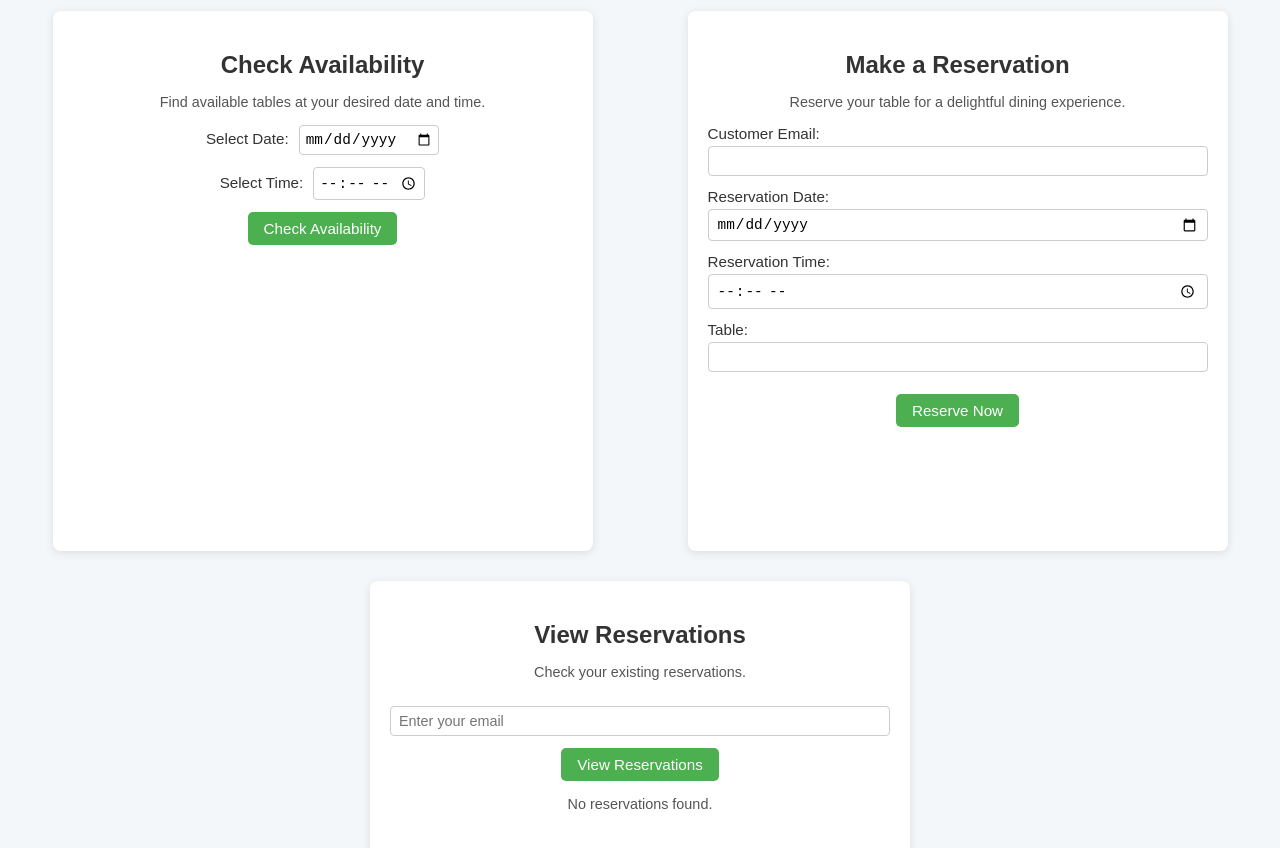
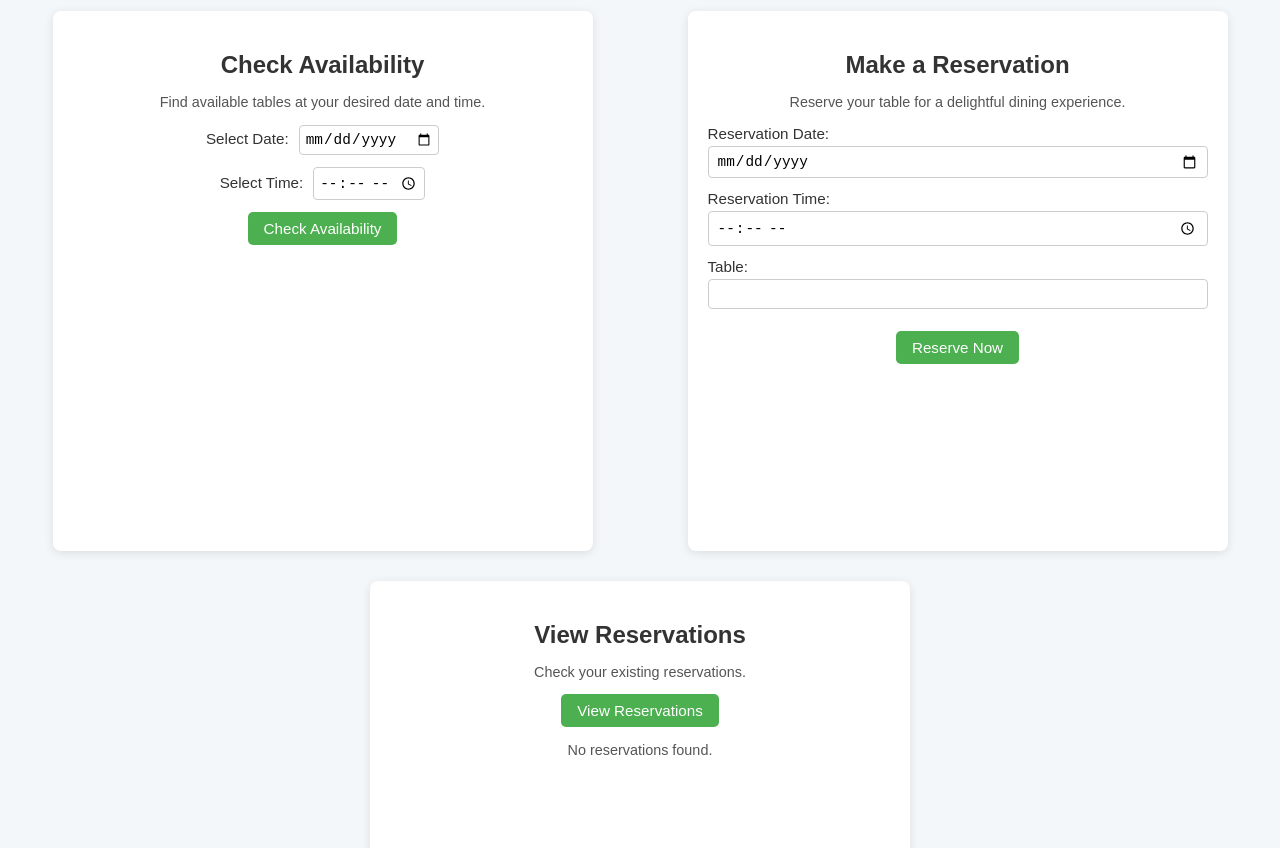
Before and after one commit to kas-rabur/SoftwareEngineeringRestaurantManagement, a React (Create React App) app in the folder client/: page /customer in a window 1280 px wide. Shown: the part 220-1068 px from the top of the page. Built offline with nearby package versions, Linux system fonts and the light colour scheme; sample sign-in values are in the browser's storage.

Commit message:
email is now automatically extracted from the token, meaning the user no longer has to manually input it everytime they do an action

```diff
--- a/client/src/components/ReservationCard.jsx
+++ b/client/src/components/ReservationCard.jsx
@@ -1,25 +1,40 @@
 import "../styles/ReservationCard.css";
 import React, { useState } from "react";
+import { jwtDecode } from "jwt-decode";
 
 const ReservationCard = () => {
-    const [CustomerEmail, setCustomerEmail] = useState("");
     const [ReservationDate, setReservationDate] = useState("");
     const [ReservationTime, setReservationTime] = useState("");
     const [TableID, setTableID] = useState("");
 
+    const getEmailFromToken = () => {
+        const token = localStorage.getItem("token");
+        if (!token) return null;
+
+        try {
+            const decoded = jwtDecode(token);
+            return decoded.email;
+        } catch (err) {
+            console.error("Invalid token", err);
+            return null;
+        }
+    };
+
     const handleReservation = async () => {
-        if (!CustomerEmail || !ReservationDate || !ReservationTime || !TableID) {
-            alert("Please fill in all fields.");
+        const email = getEmailFromToken();
+        if (!email || !ReservationDate || !ReservationTime || !TableID) {
+            alert("Please fill in all fields and ensure you're logged in.");
             return;
         }
+
         try {
+
             const res = await fetch("http://localhost:5000/api/makeReservation", {
                 method: "POST",
                 headers: {
                     "Content-Type": "application/json",
                 },
                 body: JSON.stringify({
-                CustomerEmail,
                     ReservationDate,
                     ReservationTime,
                     TableID
@@ -36,24 +51,14 @@ const ReservationCard = () => {
             console.error("Submission error:", err);
             alert("Failed to reserve.");
         }
+    };
 
-    }
     return (
         <div className="reservation-card" id="book-table">
             <h2>Make a Reservation</h2>
             <p>Reserve your table for a delightful dining experience.</p>
 
             <div className="reservation-form">
-                <label className="reservation-form-label">
-                    Customer Email:
-                    <input
-                        type="text"
-                        value={CustomerEmail}
-                        onChange={(e) => setCustomerEmail(e.target.value)}
-                        className="reservation-input-field"
-                    />
-                </label>
-
                 <label className="reservation-form-label">
                     Reservation Date:
                     <input
@@ -88,5 +93,6 @@ const ReservationCard = () => {
             </div>
         </div>
     );
-}
+};
+
 export default ReservationCard;
--- a/client/src/components/ViewReservationsCard.jsx
+++ b/client/src/components/ViewReservationsCard.jsx
@@ -1,15 +1,30 @@
 import "../styles/ViewReservationsCard.css";
 import React, { useState } from "react";
+import { jwtDecode } from "jwt-decode";
+
+
 
 const ViewReservationsCard = () => {
     const [reservations, setReservations] = useState([]);
     const [loading, setLoading] = useState(false);
     const [errorMsg, setErrorMsg] = useState("");
-    const [customerEmail, setCustomerEmail] = useState("");
 
+    const getEmailFromToken = () => {
+        const token = localStorage.getItem("token");
+        if (!token) return null;
+
+        try {
+            const decoded = jwtDecode(token);
+            return decoded.email;
+        } catch (err) {
+            console.error("Invalid token", err);
+            return null;
+        }
+    };
     const handleViewReservations = async () => {
+        const customerEmail = getEmailFromToken();
         if (!customerEmail) {
-            setErrorMsg("Please enter your email.");
+            setErrorMsg("You must be logged in to view reservations.");
             return;
         }
 
@@ -18,6 +33,7 @@ const ViewReservationsCard = () => {
         setReservations([]);
 
         try {
+
             const response = await fetch("http://localhost:5000/api/getReservations", {
                 method: "POST",
                 headers: { "Content-Type": "application/json" },
@@ -43,13 +59,6 @@ const ViewReservationsCard = () => {
             <h2>View Reservations</h2>
             <p>Check your existing reservations.</p>
 
-            <input
-                type="email"
-                placeholder="Enter your email"
-                value={customerEmail}
-                onChange={(e) => setCustomerEmail(e.target.value)}
-                className="email-input"
-            />
 
             <button onClick={handleViewReservations} className="view-reservations-button">
                 View Reservations
@@ -61,7 +70,7 @@ const ViewReservationsCard = () => {
                 <ul className="reservations-list">
                     {reservations.map((reservation, index) => (
                         <li key={index} className="reservation-item">
-                            {`Reservation for ${customerEmail} on ${reservation.reservation_date} at ${reservation.reservation_time} at table ${reservation.table_number}`}
+                            {`Reservation on ${reservation.reservation_date} at ${reservation.reservation_time} at table ${reservation.table_number}`}
                         </li>
                     ))}
                 </ul>
```
Also changed, not shown: 1 other file (tests, documents, lock files or other folders). Lines whose indentation alone changed are shown as unchanged.
